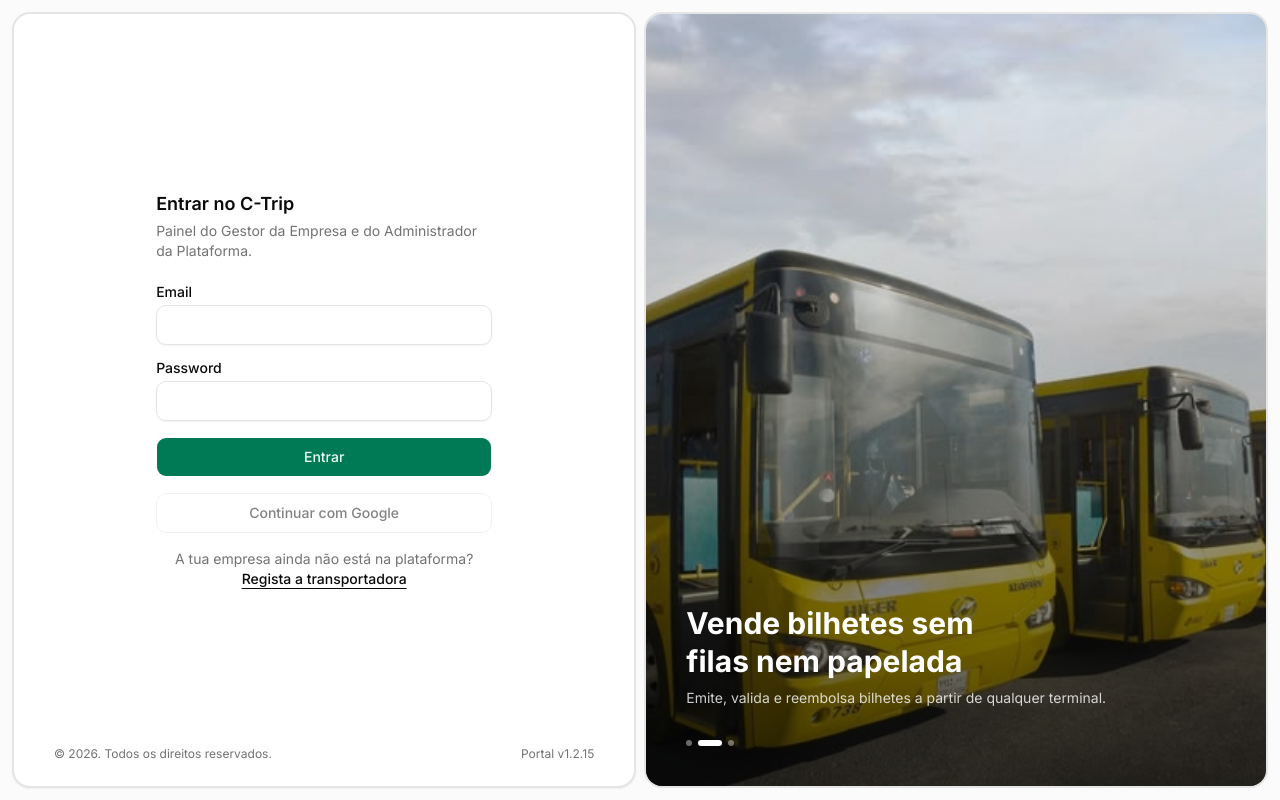
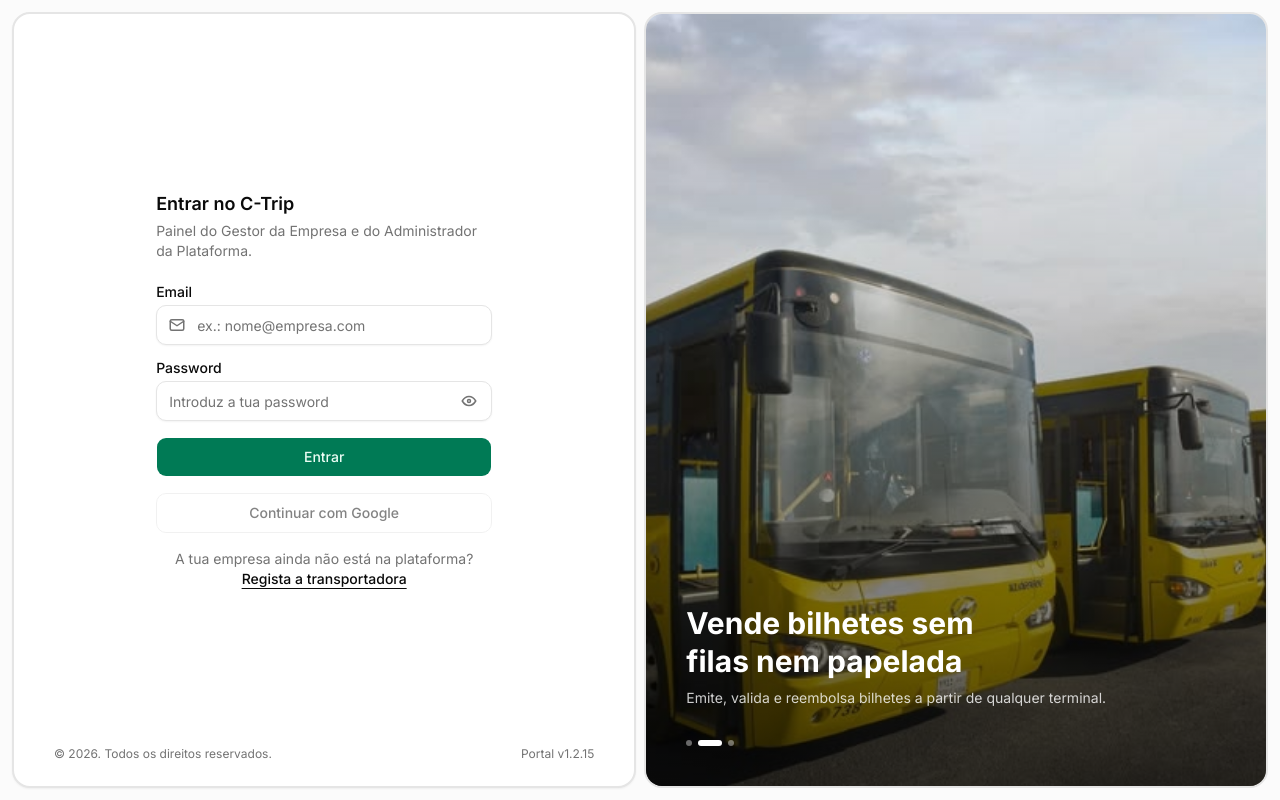
Before and after one commit to c-trip/c-trip-dashboard, a Next.js app: page /login in a window 1280 px wide. Built offline with nearby package versions, Linux system fonts and the light colour scheme; no server answers.

Commit message:
feat(auth): criei o input com ícone e melhorei o formulário de login
- Criei o componente IconInput reutilizável com ícone à esquerda e
  toggle para mostrar/ocultar a password.
- Apliquei no login: email com ícone e placeholder e password com
  olho e placeholder.

```diff
--- a/app/(auth)/login/login-form.tsx
+++ b/app/(auth)/login/login-form.tsx
@@ -3,17 +3,21 @@
 import { useActionState, useEffect } from "react";
 import Link from "next/link";
 import { useRouter } from "next/navigation";
+import { IconMail } from "@tabler/icons-react";
 import toast from "react-hot-toast";
 
 import { loginAction } from "./actions";
 import { FormField } from "@/components/forms/form-field";
 import { Button } from "@/components/ui/button";
-import { Input } from "@/components/ui/input";
+import { IconInput } from "@/components/ui/icon-input";
 import { initialActionState } from "@/lib/forms/action-state";
 
 export function LoginForm() {
   const router = useRouter();
-  const [state, action, pending] = useActionState(loginAction, initialActionState);
+  const [state, action, pending] = useActionState(
+    loginAction,
+    initialActionState,
+  );
 
   useEffect(() => {
     if (state.formError) {
@@ -29,10 +33,29 @@ export function LoginForm() {
   return (
     <form action={action} className="flex flex-col gap-4">
       <FormField htmlFor="email" label="Email" error={state.fieldErrors?.email}>
-        <Input id="email" name="email" type="email" autoComplete="email" required />
+        <IconInput
+          id="email"
+          name="email"
+          type="email"
+          icon={IconMail}
+          placeholder="ex.: nome@empresa.com"
+          autoComplete="email"
+          required
+        />
       </FormField>
-      <FormField htmlFor="password" label="Password" error={state.fieldErrors?.password}>
-        <Input id="password" name="password" type="password" autoComplete="current-password" required />
+      <FormField
+        htmlFor="password"
+        label="Password"
+        error={state.fieldErrors?.password}
+      >
+        <IconInput
+          id="password"
+          name="password"
+          isPassword
+          placeholder="Introduz a tua password"
+          autoComplete="current-password"
+          required
+        />
       </FormField>
       <Button type="submit" disabled={pending} className="w-full">
         {pending ? "A entrar…" : "Entrar"}
@@ -48,7 +71,10 @@ export function LoginForm() {
       </Button>
       <p className="text-center text-sm text-muted-foreground">
         A tua empresa ainda não está na plataforma?{" "}
-        <Link href="/registo-empresa" className="font-medium text-foreground underline underline-offset-4">
+        <Link
+          href="/registo-empresa"
+          className="font-medium text-foreground underline underline-offset-4"
+        >
           Regista a transportadora
         </Link>
       </p>
--- /dev/null
+++ b/components/ui/icon-input.tsx
@@ -0,0 +1,59 @@
+"use client";
+
+import { useState, type ComponentProps } from "react";
+import { IconEye, IconEyeOff, type TablerIcon } from "@tabler/icons-react";
+
+import { cn } from "@/lib/utils";
+
+interface IconInputProps extends ComponentProps<"input"> {
+  /** Ícone à esquerda (ícones do @tabler/icons-react). */
+  icon?: TablerIcon;
+  /** Campo de password com botão de olho para mostrar/ocultar. */
+  isPassword?: boolean;
+}
+
+export function IconInput({
+  icon: Icon,
+  isPassword,
+  type,
+  className,
+  ...props
+}: IconInputProps) {
+  const [showPassword, setShowPassword] = useState(false);
+
+  return (
+    <div className="relative">
+      {Icon ? (
+        <Icon
+          size={18}
+          className="pointer-events-none absolute left-3 top-1/2 -translate-y-1/2 text-muted-foreground"
+        />
+      ) : null}
+      <input
+        type={isPassword ? (showPassword ? "text" : "password") : type}
+        data-slot="input"
+        className={cn(
+          "flex h-10 w-full min-w-0 rounded-lg border border-input bg-background px-3 py-2 text-sm shadow-xs outline-none transition-[color,box-shadow]",
+          "placeholder:text-muted-foreground",
+          "focus-visible:border-ring focus-visible:ring-3 focus-visible:ring-ring/50",
+          "aria-invalid:border-destructive aria-invalid:ring-3 aria-invalid:ring-destructive/20",
+          "disabled:pointer-events-none disabled:cursor-not-allowed disabled:opacity-50",
+          Icon && "pl-10",
+          isPassword && "pr-10",
+          className,
+        )}
+        {...props}
+      />
+      {isPassword ? (
+        <button
+          type="button"
+          onClick={() => setShowPassword((value) => !value)}
+          aria-label={showPassword ? "Ocultar password" : "Mostrar password"}
+          className="absolute right-2.5 top-1/2 -translate-y-1/2 rounded-md p-1 text-muted-foreground transition-colors hover:text-foreground focus-visible:outline-none focus-visible:ring-2 focus-visible:ring-ring"
+        >
+          {showPassword ? <IconEyeOff size={18} /> : <IconEye size={18} />}
+        </button>
+      ) : null}
+    </div>
+  );
+}
```
